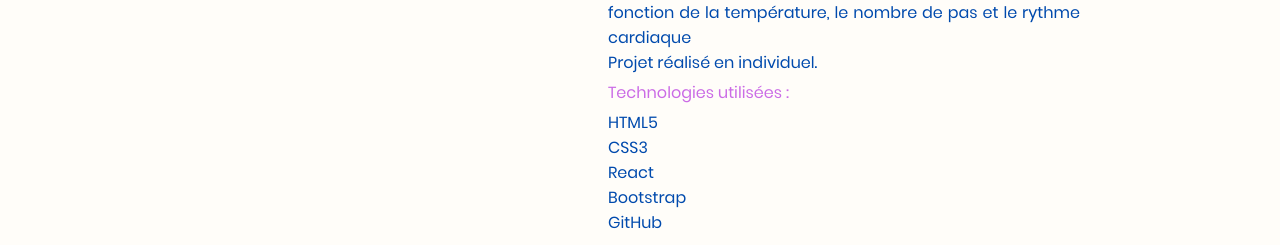
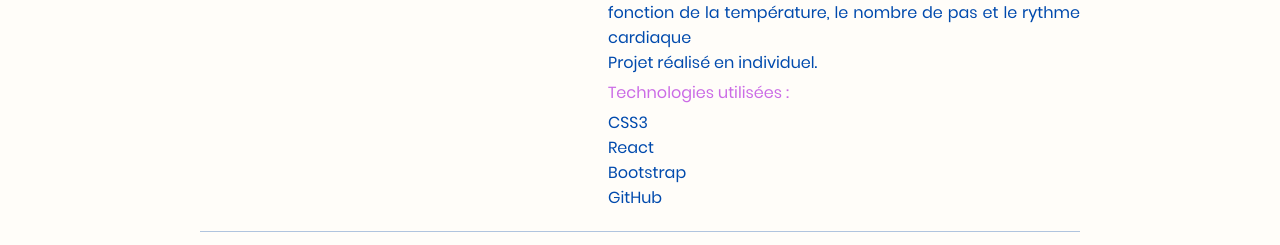
Before and after one commit to Lauraillouz/web-dev-cv, a plain HTML site: page portfolio.html in a window 1280 px wide. Shown: the part 2562-2807 px from the top of the page. Drawn offline with Linux system fonts and the light colour scheme.

Commit message:
little correction

```diff
--- a/portfolio.html
+++ b/portfolio.html
@@ -171,7 +171,6 @@
                         <p class="job assignment-center">Technologies utilisées :
                         <br>
                             <ul class="assignment-center">
-                                <li>HTML5</li>
                                 <li>CSS3</li>
                                 <li>React</li>
                                 <li>Bootstrap</li>
```
